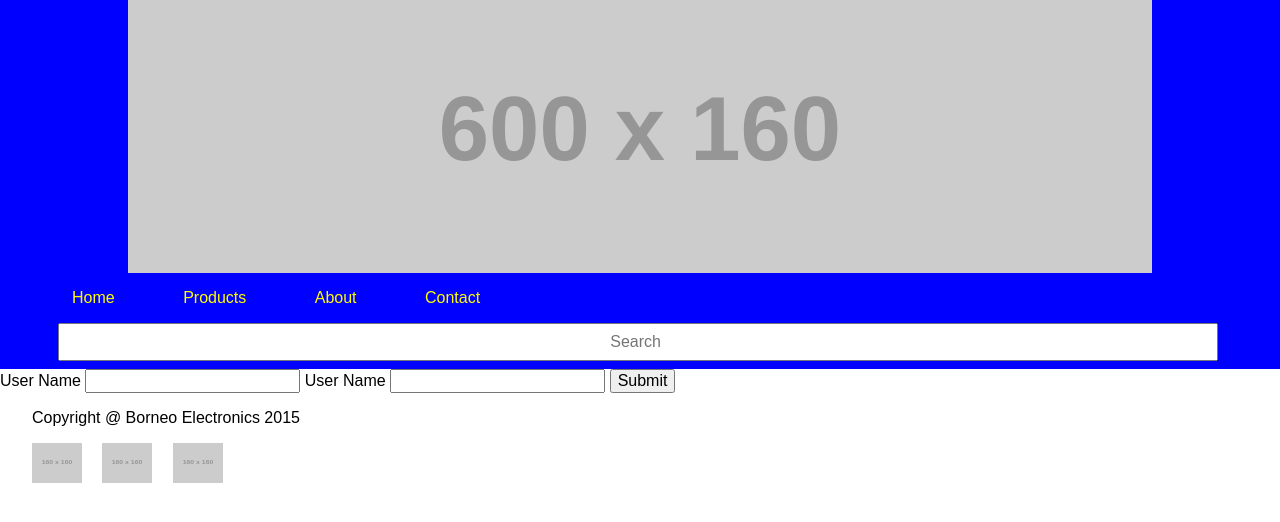
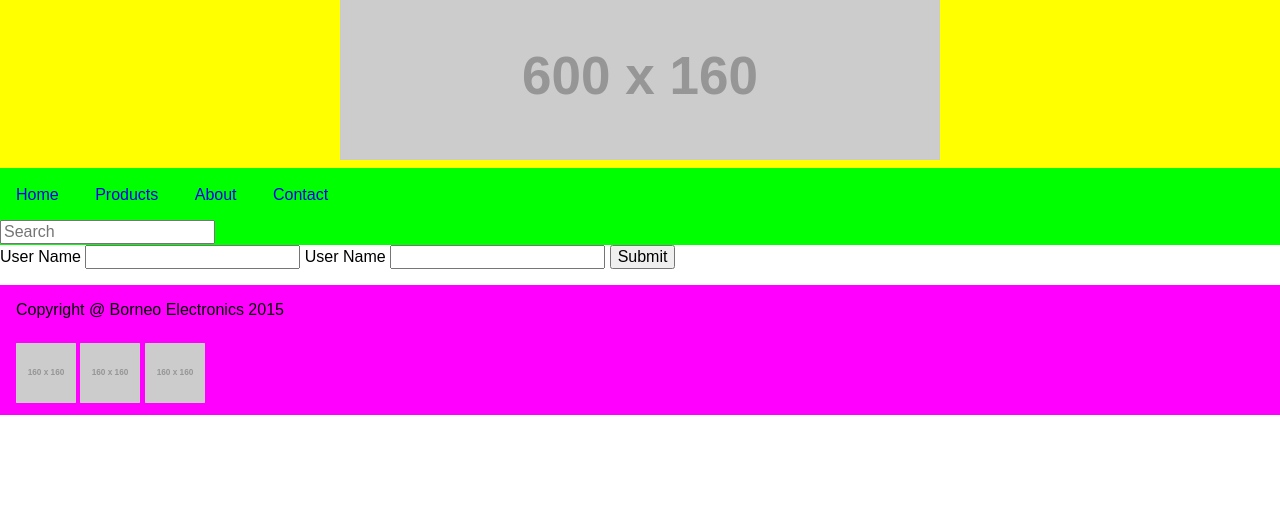
Before and after one commit to xkanin/ecommerce, a PHP site: page / in a window 1280 px wide. Shown: the top 522 px of the page. Run offline with PHP 8.4, Linux system fonts and the light colour scheme; grey boxes labelled with a size stand in for pictures from a placeholder-image service; some libraries are stand-ins or nearby versions.

Commit message:
Changed Style Rules
Change CSS rules to a static style page

```diff
--- a/public/css/main.css
+++ b/public/css/main.css
@@ -2,87 +2,84 @@ body	{
 
 }
 
-header	{
-	background-color: #0000FF;
-}
-
-header img	{
-	display: block;
+#wrapper	{
 	width: 80%;
 	margin-left: auto;
 	margin-right: auto;
 }
 
-header	ul	{
+header	{
+	background-color: #FFFF00;
+}
 
+header img	{
+	display: block;
+	margin-left: auto;
+	margin-right: auto;
+	margin-bottom: 0.5em;
+}
+
+header nav	{
+	background-color: #00FF00;
+	padding: 0.1em 0;
+}
+
+header ul	{
+	padding-left: 0;
 }
 
 header li	{
 	list-style-type: none;
 	display: inline;
-	padding: 0 2em;
-}
-
-header input	{
-	width: 90%;
-	margin-left: 4.5%;
-	margin-bottom: 0.5em;
+	padding: 1em;
 }
 
 header a	{
-	color: #FFFF00;
 	text-decoration: none;
 }
 
-article	{
-	width: 95%;
-	margin: 0 auto;
-	text-align: justify;
+#loginForm	{
+	width: 30%;
+	margin-left: auto;
+	margin-right: auto;
+	background-color: #FF0000;
 }
 
-section li	{
-	list-style-type: none;
+#login	{
+	width: 60%;
+	padding: 2em 0;
+	margin-top: 8em;
+	margin-left: auto;
+	margin-right: auto;
+	margin-bottom: 8em;
+}
+
+#login label	{
+	display: block;
+}
+
+#login button	{
+	margin-top: 0.5em;
+}
+
+footer	{
+	background-color: #FF00FF;
+}
+
+footer p	{
+	padding-left: 1em;
+	padding-top: 1em;
+}
+
+footer ul	{
+	padding: 0.5em 1em;
+}
+
+footer li	{
 	display: inline;
 }
 
-section img	{
-	width: 30%;
-	height: 10%;
+footer img	{
+	height: auto;
+	max-width: 60px;
 }
-
-footer	{
-	width: 95%;
-	margin: 0 auto;
-}
-
-footer ul	{
-	padding-left: 0;
-}
-
-footer li	{
-	list-style-type: none;
-	display: inline;
-	margin-right: 1em;
-}
-
-footer img	{
-	width: 50px;
-	height: 40px;
-}
-
-@media screen and (min-width: 36em)	{
-	body	{
-
-	}
-
-	header input	{
-		height: 2em;
-		text-align: center;
-	}
-
-	article	{
-		width: 70%;
-		text-align: justify;
-		font-size: 1.5em;
-	}
-}
```
